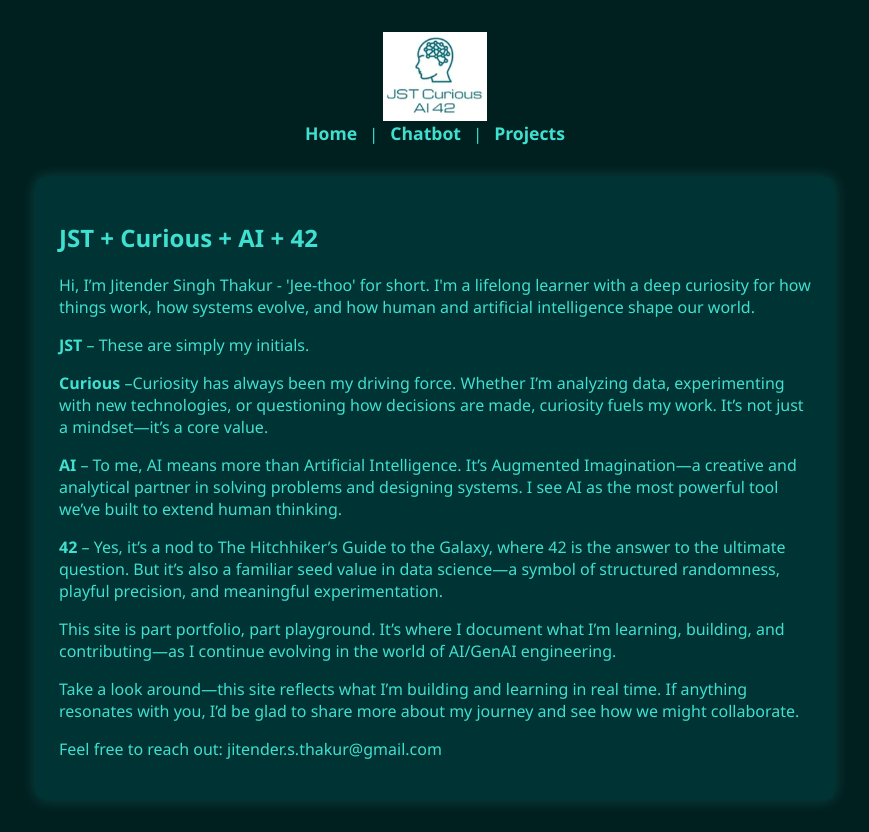
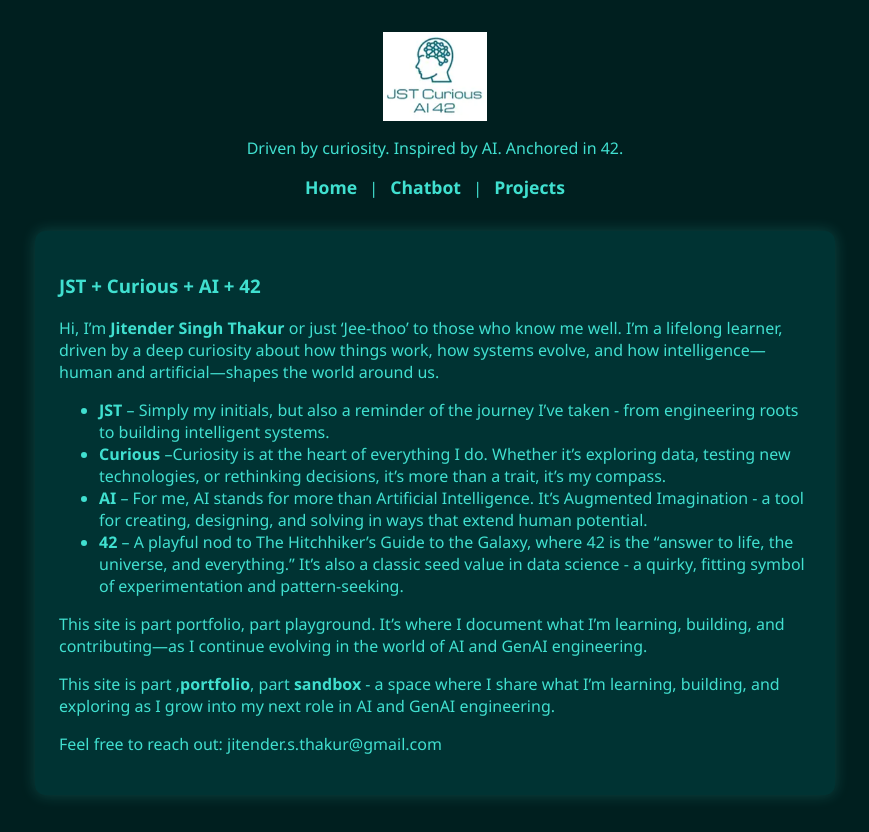
Before and after one commit to JSTcurious/jstcurious-portfolio, a FastAPI app: page / in a window 1280 px wide. Shown: the whole page, without its empty margins (205-1074 px from the left). After the commit the page ends 798 px from the top, so only its background shows below. Run offline with FastAPI, Linux system fonts and the light colour scheme.

Commit message:
Updates to page design 3

```diff
--- a/templates/chat.html
+++ b/templates/chat.html
@@ -23,6 +23,7 @@
 <body>
   <div class="container">
     <img src="/static/logo.png" alt="JSTcurious Logo" style="width: 13%; max-width: 120px;" />
+    <p>Driven by curiosity. Inspired by AI. Anchored in 42.</p>
 
     <nav class="navbar">
       <a href="/">Home</a> |
--- a/templates/index.html
+++ b/templates/index.html
@@ -23,7 +23,7 @@
 <body>
   <div class="container">
     <img src="/static/logo.png" alt="JSTcurious Logo" style="width: 13%; max-width: 120px;" />
-
+    <p>Driven by curiosity. Inspired by AI. Anchored in 42.</p>
     <nav class="navbar">
       <a href="/">Home</a> |
       <a href="/chat" target="_self">Chatbot</a> |
@@ -31,20 +31,20 @@
     </nav>
 
     <section class="about" style="text-align: left;">
-      <h2>JST + Curious + AI + 42</h2>
-      <p>Hi, I’m Jitender Singh Thakur - 'Jee-thoo' for short. I'm a lifelong learner with a deep curiosity for how things work, how systems evolve, and how human and artificial intelligence shape our world.</p>
+      <h3>JST + Curious + AI + 42</h3>
+      <p>Hi, I’m <strong>Jitender Singh Thakur</strong> or just ‘Jee-thoo’ to those who know me well. I’m a lifelong learner, driven by a deep curiosity about how things work, how systems evolve, and how intelligence—human and artificial—shapes the world around us.</p>
+   <ul>
+      <li><strong>JST</strong> – Simply my initials, but also a reminder of the journey I’ve taken - from engineering roots to building intelligent systems.</li>
 
-      <p><strong>JST</strong> – These are simply my initials.</p>
+      <li><strong>Curious</strong> –Curiosity is at the heart of everything I do. Whether it’s exploring data, testing new technologies, or rethinking decisions, it’s more than a trait, it’s my compass.</li>
 
-      <p><strong>Curious</strong> –Curiosity has always been my driving force. Whether I’m analyzing data, experimenting with new technologies, or questioning how decisions are made, curiosity fuels my work. It’s not just a mindset—it’s a core value.</p>
+      <li><strong>AI</strong> – For me, AI stands for more than Artificial Intelligence. It’s Augmented Imagination - a tool for creating, designing, and solving in ways that extend human potential.</li>
 
-      <p><strong>AI</strong> – To me, AI means more than Artificial Intelligence. It’s Augmented Imagination—a creative and analytical partner in solving problems and designing systems. I see AI as the most powerful tool we’ve built to extend human thinking.</p>
+      <li><strong>42</strong> – A playful nod to The Hitchhiker’s Guide to the Galaxy, where 42 is the “answer to life, the universe, and everything.” It’s also a classic seed value in data science - a quirky, fitting symbol of experimentation and pattern-seeking.</li>
+   </ul>
+      <p>This site is part portfolio, part playground. It’s where I document what I’m learning, building, and contributing—as I continue evolving in the world of AI and GenAI engineering.</p>
 
-      <p><strong>42</strong> – Yes, it’s a nod to The Hitchhiker’s Guide to the Galaxy, where 42 is the answer to the ultimate question. But it’s also a familiar seed value in data science—a symbol of structured randomness, playful precision, and meaningful experimentation.</p>
-
-      <p>This site is part portfolio, part playground. It’s where I document what I’m learning, building, and contributing—as I continue evolving in the world of AI/GenAI engineering.</p>
-
-      <p>Take a look around—this site reflects what I’m building and learning in real time. If anything resonates with you, I’d be glad to share more about my journey and see how we might collaborate.</p>
+      <p>This site is part ,<strong>portfolio</strong>, part <strong>sandbox</strong> - a space where I share what I’m learning, building, and exploring as I grow into my next role in AI and GenAI engineering.</p>
       <p>Feel free to reach out: jitender.s.thakur@gmail.com</p>
     </section>
   </div>
--- a/templates/projects.html
+++ b/templates/projects.html
@@ -23,6 +23,7 @@
 <body>
   <div class="container">
     <img src="/static/logo.png" alt="JSTcurious Logo" style="width: 13%; max-width: 120px;" />
+    <p>Driven by curiosity. Inspired by AI. Anchored in 42.</p>
 
     <nav class="navbar">
       <a href="/">Home</a> |
```
